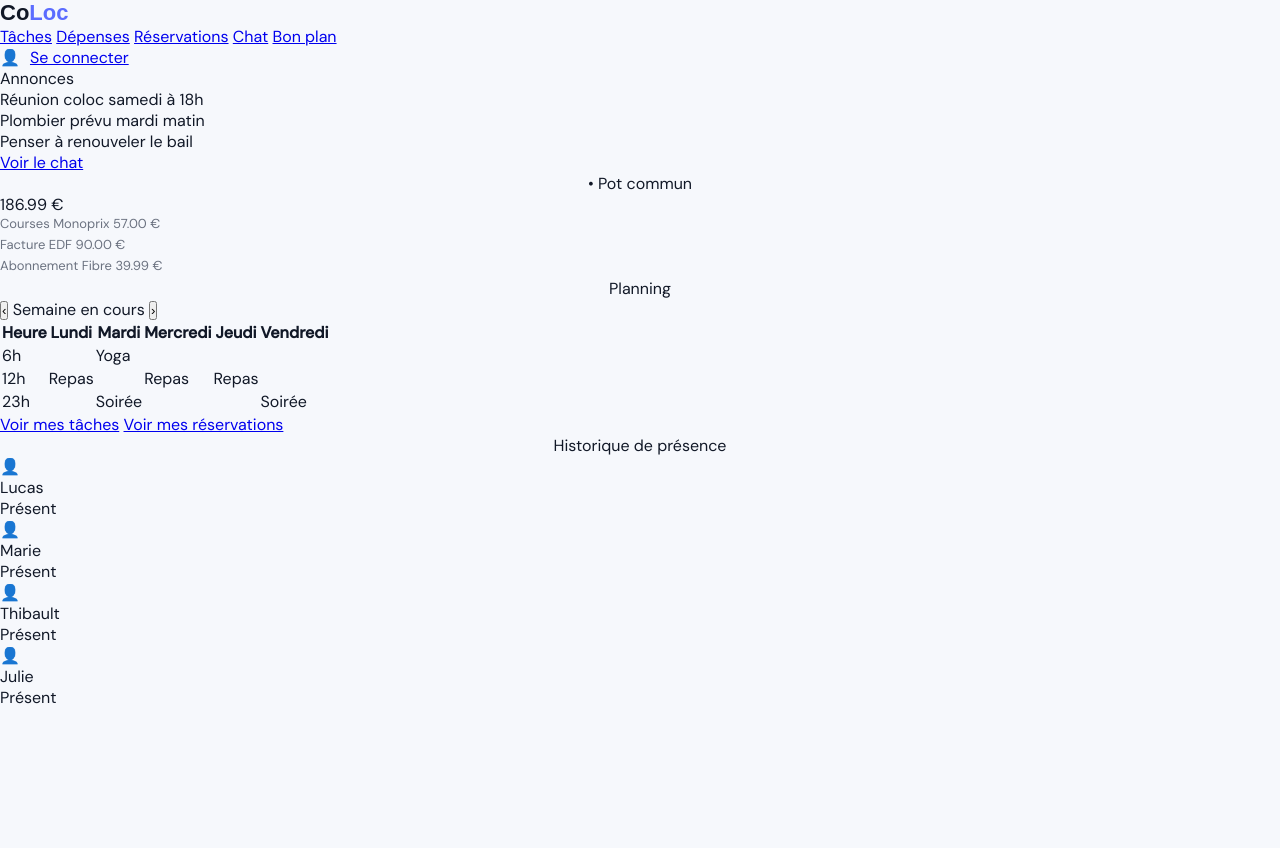
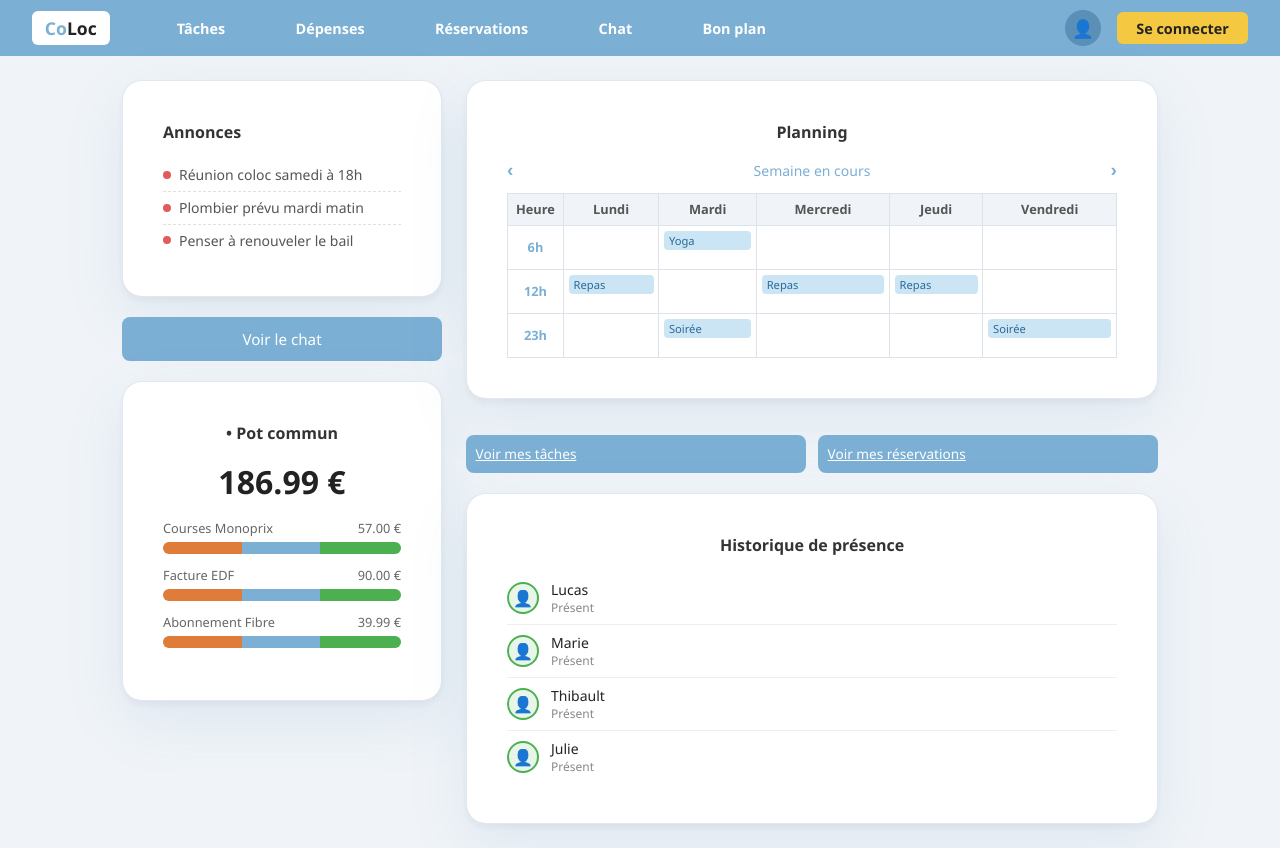
Before and after one commit to balletFrancois18/Projet-IHM-Colocation, a Flask app: page / in a window 1280 px wide. Before the commit the page ends 704 px from the top, so only its background shows below. Run offline with Flask 3, Linux system fonts and the light colour scheme; data comes from the database, SQL or seed files in the repository.

Commit message:
pb depenses

```diff
--- a/static/style.css
+++ b/static/style.css
@@ -1,46 +1,517 @@
-*, *::before, *::after { box-sizing: border-box; margin: 0; padding: 0; }
-body { font-family: 'DM Sans', sans-serif; background: #F6F8FC; color: #111827; }
+*, *::before, *::after { box-sizing: border-box; margin: 0; padding: 0; } /*ce code permet de normaliser les marges et le box-sizing */
 
-.navbar { display: flex; align-items: center; justify-content: space-between; padding: 16px 32px; background: white; border-bottom: 1px solid #E5E7EB; }
-.nav-logo { font-family: 'Syne', sans-serif; font-size: 22px; font-weight: 800; }
-.nav-logo span { color: #5B6CFF; }
-.nav-links { display: flex; gap: 24px; }
-.nav-links a { text-decoration: none; color: #6B7280; font-weight: 500; font-size: 14px; }
-.nav-links a.active, .nav-links a:hover { color: #5B6CFF; }
-.nav-right { display: flex; gap: 10px; }
-.btn-ghost { padding: 8px 16px; border-radius: 10px; font-size: 13px; font-weight: 600; background: white; color: #6B7280; border: 1.5px solid #E5E7EB; text-decoration: none; }
+:root {
+  /* Couleurs bleues (thème principal) */
+  --blue:        #7bafd4;
+  --blue-dark:   #5a8fb8;
+  --blue-light:  #cce5f5;
+  --blue-bg:     #f0f4f8;
 
-.container { max-width: 760px; margin: 36px auto; padding: 0 24px; }
+  /* Neutres */
+  --white:       #ffffff;
+  --sand:        #dde3ea;
+  --text:        #222222;
+  --muted:       #888888;
+  --border:      #dde3ea;
+}
 
-.pot-header { display: flex; align-items: center; justify-content: space-between; background: white; border-radius: 16px; padding: 20px 28px; margin-bottom: 20px; box-shadow: 0 4px 20px rgba(0,0,0,0.07); }
-.pot-label { font-size: 13px; color: #6B7280; margin-bottom: 4px; }
-.pot-montant { font-family: 'Syne', sans-serif; font-size: 32px; font-weight: 800; color: #5B6CFF; }
-.btn-stylo { background: #EEF2FF; border: none; border-radius: 50%; width: 38px; height: 38px; font-size: 16px; cursor: pointer; }
+/*page login et inscription*/
 
-.categorie-card { background: white; border-radius: 16px; padding: 22px 26px; margin-bottom: 14px; box-shadow: 0 4px 20px rgba(0,0,0,0.07); }
-.cat-header { display: flex; align-items: center; justify-content: space-between; margin-bottom: 14px; }
-.cat-titre { font-family: 'Syne', sans-serif; font-size: 15px; font-weight: 700; }
-.cat-total { font-family: 'Syne', sans-serif; font-size: 16px; font-weight: 700; color: #5B6CFF; }
+body.auth-page {
+  min-height: 100vh;
+  background-color: var(--blue-bg);
+  background-image:
+    radial-gradient(ellipse at 20% 80%, rgba(123,175,212,0.18) 0%, transparent 50%),
+    radial-gradient(ellipse at 80% 20%, rgba(90,143,184,0.10) 0%, transparent 50%);
+  display: flex;
+  align-items: center;
+  justify-content: center;
+  font-family: 'DM Sans', sans-serif;
+  color: var(--text);
+}
 
-.barre { display: flex; height: 18px; border-radius: 20px; overflow: hidden; background: #E5E7EB; margin-bottom: 16px; }
-.barre-segment { height: 100%; position: relative; cursor: pointer; transition: width 0.4s ease; }
-.barre-segment:hover { filter: brightness(1.1); }
-.tooltip { position: absolute; bottom: calc(100% + 8px); left: 50%; transform: translateX(-50%); background: #1F2937; color: white; padding: 5px 10px; border-radius: 8px; font-size: 12px; font-weight: 600; white-space: nowrap; opacity: 0; pointer-events: none; transition: opacity 0.2s; z-index: 10; }
-.tooltip::after { content: ''; position: absolute; top: 100%; left: 50%; transform: translateX(-50%); border: 5px solid transparent; border-top-color: #1F2937; }
-.barre-segment:hover .tooltip { opacity: 1; }
+.container {
+  width: 100%;
+  max-width: 420px;
+  padding: 2rem;
+  animation: fadeUp 0.6s ease both;
+}
 
-.membres-liste { display: flex; flex-direction: column; gap: 0; }
-.membre-row { display: flex; align-items: center; gap: 12px; padding: 10px 0; border-bottom: 1px solid #F3F4F6; }
-.membre-row:last-child { border-bottom: none; }
-.membre-dot { width: 12px; height: 12px; border-radius: 50%; flex-shrink: 0; }
-.membre-nom { flex: 1; font-size: 14px; font-weight: 600; }
-.membre-input { width: 90px; padding: 7px 10px; border: 1.5px solid #E5E7EB; border-radius: 8px; font-size: 14px; font-weight: 600; text-align: right; font-family: 'DM Sans', sans-serif; transition: border-color 0.2s; }
-.membre-input:focus { outline: none; border-color: #5B6CFF; }
-.membre-euro { font-size: 13px; color: #6B7280; font-weight: 600; }
+@keyframes fadeUp {
+  from { opacity: 0; transform: translateY(24px); }
+  to   { opacity: 1; transform: translateY(0); }
+}
 
-.modal-overlay { display: none; position: fixed; inset: 0; background: rgba(0,0,0,0.35); z-index: 200; align-items: center; justify-content: center; }
-.modal-overlay.active { display: flex; }
-.modal { background: white; border-radius: 20px; padding: 28px; width: 380px; box-shadow: 0 20px 60px rgba(0,0,0,0.18); }
-.modal-titre { font-family: 'Syne', sans-serif; font-size: 18px; font-weight: 700; margin-bottom: 16px; }
-.modal-actions { display: flex; justify-content: flex-end; margin-top: 20px; }
-.btn-annuler { padding: 10px 18px; background: white; color: #6B7280; border: 1.5px solid #E5E7EB; border-radius: 10px; cursor: pointer; font-size: 13px; font-family: 'DM Sans', sans-serif; }
+.logo {
+  text-align: center;
+  margin-bottom: 2.5rem;
+}
+
+.logo-icon {
+  width: 56px;
+  height: 56px;
+  background: var(--blue);
+  border-radius: 16px;
+  display: inline-flex;
+  align-items: center;
+  justify-content: center;
+  font-size: 1.6rem;
+  margin-bottom: 1rem;
+  box-shadow: 0 8px 24px rgba(123,175,212,0.35);
+}
+
+.logo h1 {
+  font-family: 'DM Serif Display', serif;
+  font-size: 2rem;
+  color: #1a3a52;
+  letter-spacing: -0.02em;
+}
+
+.logo p {
+  font-size: 0.875rem;
+  color: var(--muted);
+  margin-top: 0.25rem;
+  font-weight: 300;
+}
+
+.card {
+  background: var(--white);
+  border-radius: 20px;
+  padding: 2.5rem;
+  box-shadow: 0 4px 6px rgba(0,0,0,0.04), 0 20px 60px rgba(90,143,184,0.12);
+  border: 1px solid rgba(221,227,234,0.8);
+}
+
+.card h2 {
+  font-family: 'DM Serif Display', serif;
+  font-size: 1.5rem;
+  color: #1a3a52;
+  margin-bottom: 0.25rem;
+}
+
+.subtitle {
+  font-size: 0.875rem;
+  color: var(--muted);
+  margin-bottom: 2rem;
+  font-weight: 300;
+}
+
+/* Grille 2 colonnes pour inscription */
+.row {
+  display: grid;
+  grid-template-columns: 1fr 1fr;
+  gap: 1rem;
+}
+
+.field { margin-bottom: 1.25rem; }
+
+label {
+  display: block;
+  font-size: 0.8rem;
+  font-weight: 500;
+  color: var(--blue-dark);
+  margin-bottom: 0.5rem;
+  text-transform: uppercase;
+  letter-spacing: 0.06em;
+}
+
+input {
+  width: 100%;
+  padding: 0.85rem 1rem;
+  border: 1.5px solid var(--border);
+  border-radius: 10px;
+  font-family: 'DM Sans', sans-serif;
+  font-size: 0.95rem;
+  color: var(--text);
+  background: var(--blue-bg);
+  transition: border-color 0.2s, box-shadow 0.2s, background 0.2s;
+  outline: none;
+}
+
+input:focus {
+  border-color: var(--blue);
+  background: var(--white);
+  box-shadow: 0 0 0 3px rgba(123,175,212,0.18);
+}
+
+input::placeholder { color: var(--muted); font-weight: 300; }
+
+.btn {
+  width: 100%;
+  padding: 0.95rem;
+  background: var(--blue);
+  color: white;
+  border: none;
+  border-radius: 10px;
+  font-family: 'DM Sans', sans-serif;
+  font-size: 0.95rem;
+  font-weight: 500;
+  cursor: pointer;
+  margin-top: 0.5rem;
+  transition: background 0.2s, transform 0.15s, box-shadow 0.2s;
+  box-shadow: 0 4px 14px rgba(123,175,212,0.4);
+}
+
+.btn:hover {
+  background: var(--blue-dark);
+  transform: translateY(-1px);
+  box-shadow: 0 6px 20px rgba(90,143,184,0.4);
+}
+
+.btn:active { transform: translateY(0); }
+
+.link {
+  text-align: center;
+  margin-top: 1.5rem;
+  font-size: 0.875rem;
+  color: var(--muted);
+}
+
+.link a {
+  color: var(--blue-dark);
+  text-decoration: none;
+  font-weight: 500;
+}
+
+.link a:hover { text-decoration: underline; }
+
+/*les messages pour dire erreur mdp ou mail et création de compte réussie */
+.flash-success {
+  background: #d4edda;
+  color: #155724;
+  border: 1px solid #c3e6cb;
+  border-radius: 8px;
+  padding: 0.75rem 1rem;
+  margin-bottom: 1.5rem;
+  font-size: 0.9rem;
+}
+
+.flash-error {
+  background: #f8d7da;
+  color: #721c24;
+  border: 1px solid #f5c6cb;
+  border-radius: 8px;
+  padding: 0.75rem 1rem;
+  margin-bottom: 1.5rem;
+  font-size: 0.9rem;
+}
+
+
+/*menu navbar*/
+nav {
+  background: var(--blue);
+  display: flex;
+  align-items: center;
+  padding: 0 2rem;
+  height: 56px;
+  gap: 2rem;
+}
+
+.nav-logo {
+  background: white;
+  color: var(--blue);
+  font-weight: 700;
+  font-size: 1.1rem;
+  padding: 0.3rem 0.8rem;
+  border-radius: 6px;
+  margin-right: 1rem;
+}
+
+.nav-logo span { color: var(--text); }
+
+nav a {
+  color: white;
+  text-decoration: none;
+  font-size: 0.95rem;
+  font-weight: 500;
+}
+
+nav a:hover { text-decoration: underline; }
+
+.nav-right {
+  margin-left: auto;
+  display: flex;
+  align-items: center;
+  gap: 1rem;
+}
+
+.nav-avatar {
+  width: 36px;
+  height: 36px;
+  background: var(--blue-dark);
+  border-radius: 50%;
+  display: flex;
+  align-items: center;
+  justify-content: center;
+  color: white;
+  font-size: 1.1rem;
+}
+
+.btn-menu {
+  background: var(--blue);
+  color: white;
+  border: none;
+  padding: 0.4rem 1.2rem;
+  border-radius: 4%;
+  font-weight: 900;
+  cursor: pointer;
+  font-size: 0.9rem;
+}
+
+.btn-profil {
+  background: #f5c842;
+  color: var(--text);
+  border: none;
+  padding: 0.4rem 1.2rem;
+  border-radius: 6px;
+  font-weight: 600;
+  cursor: pointer;
+  font-size: 0.9rem;
+}
+
+.btn-profil:hover { background: #d9a630; }
+
+.btn-logout {
+  background: #e05c5c;
+  color: white;
+  border: none;
+  padding: 0.4rem 1.2rem;
+  border-radius: 6px;
+  font-weight: 600;
+  cursor: pointer;
+  font-size: 0.9rem;
+}
+
+.btn-logout:hover { background: #c04a4a; }
+
+
+/*corps de la page index*/
+
+body.index-page {
+  font-family: 'Segoe UI', sans-serif;
+  background: var(--blue-bg);
+  color: var(--text);
+}
+
+main {
+  display: grid;
+  grid-template-columns: 320px 1fr;
+  gap: 1.5rem;
+  padding: 1.5rem 2rem;
+  max-width: 1100px;
+  margin: 0 auto;
+}
+
+.col-left, .col-right {
+  display: flex;
+  flex-direction: column;
+  gap: 1.25rem;
+}
+
+/* Dashbord */
+.card-index {
+  background: var(--white);
+  border-radius: 12px;
+  padding: 1.25rem;
+  border: 1px solid var(--border);
+  box-shadow: 0 2px 8px rgba(0,0,0,0.05);
+}
+
+.card-title {
+  font-size: 1rem;
+  font-weight: 600;
+  margin-bottom: 1rem;
+  color: #333;
+}
+
+
+
+/* Annonces */
+.annonce-item {
+  display: flex;
+  align-items: center;
+  gap: 0.5rem;
+  padding: 0.4rem 0;
+  border-bottom: 1px dashed #e0e0e0;
+  font-size: 0.875rem;
+  color: #555;
+}
+
+.annonce-item:last-child { border-bottom: none; }
+
+.annonce-dot {
+  width: 8px; height: 8px;
+  border-radius: 50%;
+  background: #e05c5c;
+  flex-shrink: 0;
+}
+
+
+
+/* Bouton chat */
+.btn-chat {
+  width: 100%;
+  padding: 0.75rem;
+  background: var(--blue);
+  color: white;
+  border: none;
+  border-radius: 8px;
+  font-size: 0.95rem;
+  font-weight: 500;
+  cursor: pointer;
+  text-align: center;
+  text-decoration: none;
+  display: block;
+  transition: background 0.2s;
+}
+
+.btn-chat:hover { background: var(--blue-dark); }
+
+
+
+
+/* Pot commun */
+.pot-total {
+  text-align: center;
+  font-size: 2rem;
+  font-weight: 700;
+  margin: 0.5rem 0 1rem;
+}
+
+.pot-ligne { margin-bottom: 0.75rem; }
+
+.pot-label {
+  font-size: 0.8rem;
+  color: #666;
+  margin-bottom: 0.3rem;
+  display: flex;
+  justify-content: space-between;
+}
+
+.pot-bar {
+  height: 12px;
+  border-radius: 6px;
+  background: #eee;
+  overflow: hidden;
+  display: flex;
+}
+
+.pot-bar-seg { height: 100%; }
+
+
+
+
+/* Planning */
+.planning-nav {
+  display: flex;
+  align-items: center;
+  justify-content: space-between;
+  margin-bottom: 0.75rem;
+  font-size: 0.875rem;
+}
+
+.planning-nav button {
+  background: none;
+  border: none;
+  font-size: 1.2rem;
+  cursor: pointer;
+  color: var(--blue);
+  font-weight: 700;
+}
+
+.planning-nav span { color: var(--blue); font-weight: 500; }
+
+.planning-grid {
+  width: 100%;
+  border-collapse: collapse;
+  font-size: 0.8rem;
+}
+
+.planning-grid th {
+  background: var(--blue-bg);
+  padding: 0.4rem 0.5rem;
+  text-align: center;
+  border: 1px solid var(--border);
+  color: #555;
+  font-weight: 600;
+}
+
+.planning-grid td {
+  border: 1px solid var(--border);
+  padding: 0.3rem;
+  height: 44px;
+  vertical-align: top;
+}
+
+.planning-grid .heure {
+  color: var(--blue);
+  font-weight: 600;
+  text-align: center;
+  vertical-align: middle;
+  width: 45px;
+}
+
+.resa {
+  background: var(--blue-light);
+  border-radius: 4px;
+  padding: 0.15rem 0.3rem;
+  font-size: 0.7rem;
+  color: #2a6a99;
+  margin-bottom: 2px;
+}
+
+.planning-btns {
+  display: flex;
+  gap: 0.75rem;
+  margin-top: 1rem;
+}
+
+.btn-planning {
+  flex: 1;
+  padding: 0.6rem;
+  background: var(--blue);
+  color: white;
+  border: none;
+  border-radius: 8px;
+  font-size: 0.85rem;
+  font-weight: 500;
+  cursor: pointer;
+  transition: background 0.2s;
+}
+
+.btn-planning:hover { background: var(--blue-dark); }
+
+
+
+/* Présence */
+.presence-item {
+  display: flex;
+  align-items: center;
+  gap: 0.75rem;
+  padding: 0.5rem 0;
+  border-bottom: 1px solid #eee;
+  font-size: 0.875rem;
+}
+
+.presence-item:last-child { border-bottom: none; }
+
+.presence-avatar {
+  width: 32px; height: 32px;
+  border-radius: 50%;
+  display: flex;
+  align-items: center;
+  justify-content: center;
+  font-size: 1rem;
+  border: 2px solid;
+}
+
+.presence-avatar.present { border-color: #4caf50; background: #e8f5e9; }
+.presence-avatar.absent  { border-color: #e05c5c; background: #fdecea; }
+
+.presence-nom    { font-weight: 500; }
+.presence-statut { font-size: 0.75rem; color: var(--muted); }
+
+@media (max-width: 640px) {
+  main { grid-template-columns: 1fr; }
+  .row { grid-template-columns: 1fr; }
+}
```
